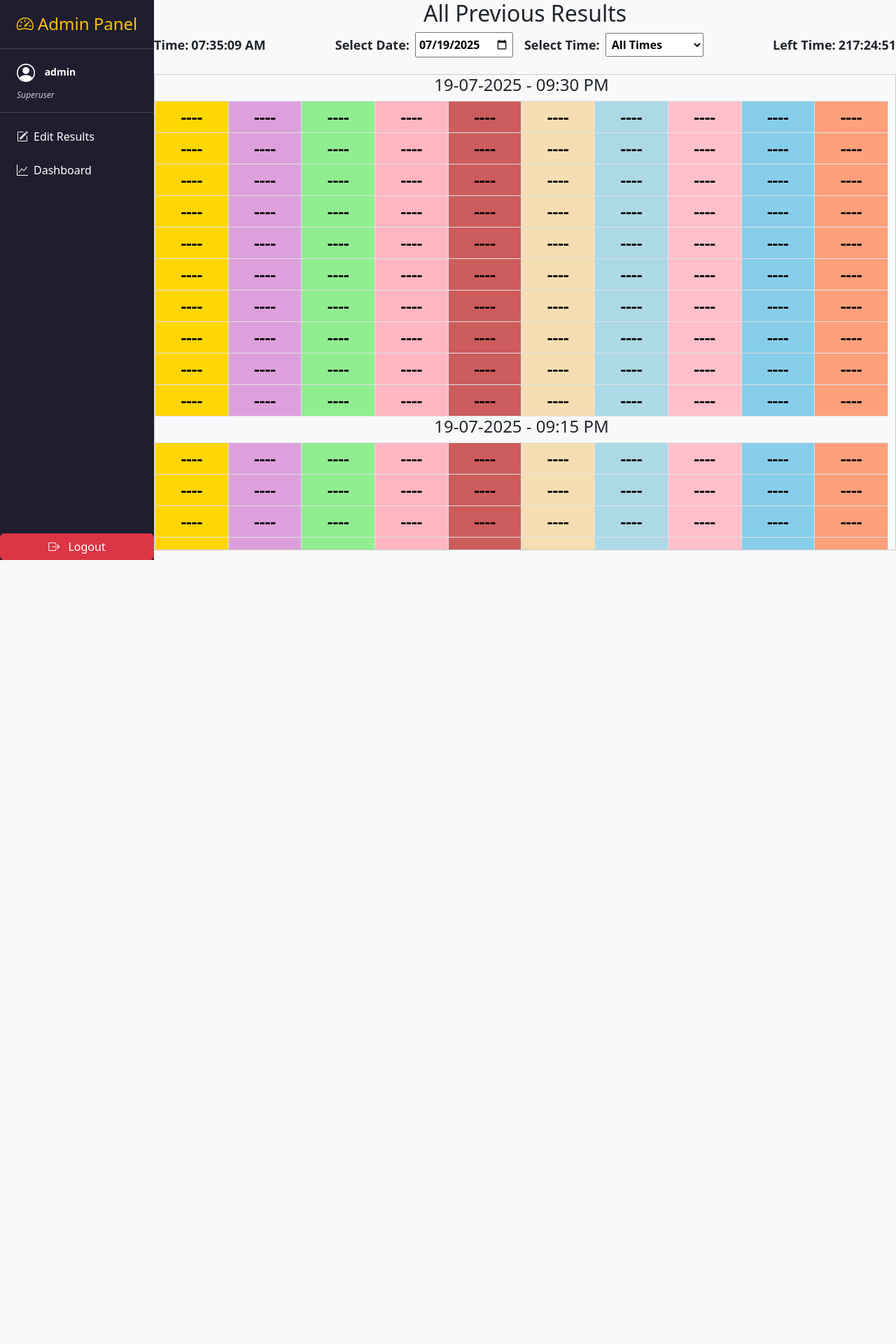
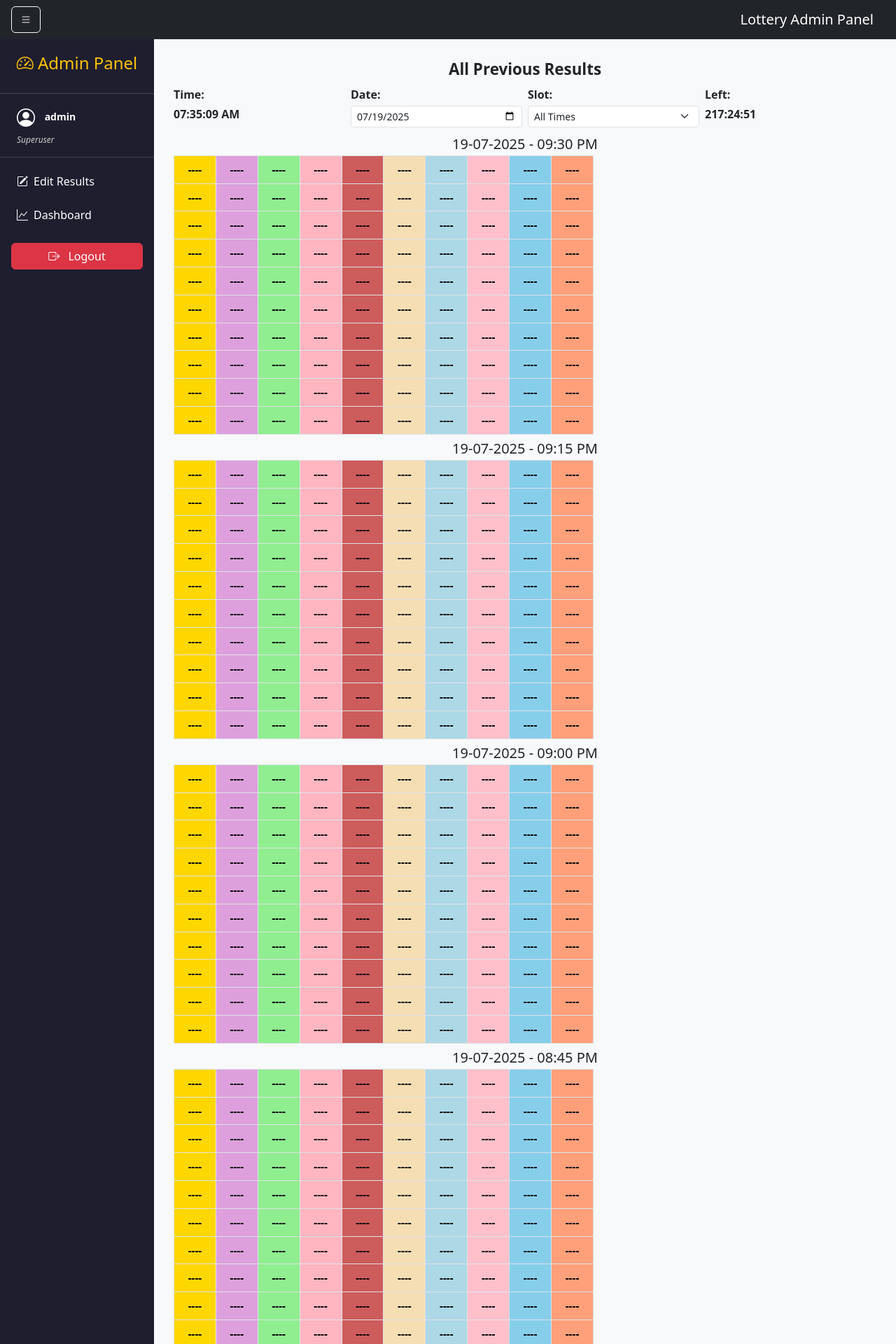
Before and after one commit to priyankaaurade1/lotteryproject1, a Django app: page /adminpanel in a window 1280 px wide. Shown: the top 1920 px of the page at 70% size. Before the commit the page ends 800 px from the top, so only its background shows below. Run offline with Django 5.2, Linux system fonts and the light colour scheme; a user stored in the database is signed in; data comes from the database, SQL or seed files in the repository; both versions use the stored data as it was after the commit.

Commit message:
resulthistory responsive,base.html mobile

```diff
--- a/lottery/templates/lottery/base_adminpanel.html
+++ b/lottery/templates/lottery/base_adminpanel.html
@@ -2,35 +2,35 @@
 <html>
 <head>
   <title>Lottery Admin Panel</title>
+  <meta name="viewport" content="width=device-width, initial-scale=1">
   <link href="https://cdn.jsdelivr.net/npm/bootstrap@5.3.3/dist/css/bootstrap.min.css" rel="stylesheet">
   <link href="https://cdn.jsdelivr.net/npm/bootstrap-icons@1.10.5/font/bootstrap-icons.css" rel="stylesheet">
   <style>
     body {
-      display: flex;
       margin: 0;
-      height: 100vh;
+      padding: 0;
     }
 
-    .sidebar {
-      min-width: 220px;
+    /* Sidebar desktop layout */
+    #sidebar {
+      width: 220px;
       background: #1e1e2f;
       color: white;
-      display: flex;
-      flex-direction: column;
-      justify-content: space-between;
+      min-height: 100vh;
+      transition: all 0.3s;
     }
 
-    .sidebar .top {
-      padding-top: 20px;
+    #sidebar.hide {
+      margin-left: -220px;
     }
 
-    .sidebar h4 {
+    #sidebar h4 {
       text-align: center;
-      margin-bottom: 20px;
+      padding: 20px 0;
       color: #ffc107;
     }
 
-    .sidebar a {
+    #sidebar a {
       color: white;
       display: block;
       padding: 12px 24px;
@@ -38,7 +38,7 @@
       transition: 0.3s;
     }
 
-    .sidebar a:hover {
+    #sidebar a:hover {
       background-color: #343a40;
     }
 
@@ -66,34 +66,37 @@
       font-style: italic;
     }
 
-    .logout-link {
-      color: #ff6b6b !important;
-      background-color: #2d2d44;
-      padding: 12px 24px;
-      text-align: center;
-      margin-top: auto;
-      border-top: 1px solid #444;
+    .main-content {
+      flex-grow: 1;
+      background-color: #f8f9fa;
+      padding: 20px;
+      min-height: 100vh;
     }
 
-    .logout-link:hover {
-      background-color: #c82333 !important;
-      color: white !important;
+    @media (max-width: 768px) {
+      #sidebar {
+        display: none;
       }
-
-    .main {
-      flex-grow: 1;
-      padding: 0px;
-      background-color: #f8f9fa;
     }
   </style>
 </head>
 <body>
-  <div class="sidebar">
-    <div class="top">
+  <!-- Top Navbar -->
+  <nav class="navbar navbar-dark bg-dark px-3">
+    <button class="btn btn-outline-light d-md-none" type="button" data-bs-toggle="offcanvas" data-bs-target="#mobileSidebar">
+      <i class="bi bi-list"></i>
+    </button>
+    <button class="btn btn-outline-light d-none d-md-inline" id="desktopSidebarToggle">
+      <i class="bi bi-list"></i>
+    </button>
+    <span class="navbar-brand ms-2">Lottery Admin Panel</span>
+  </nav>
+
+  <div class="d-flex">
+    <!-- Desktop Sidebar -->
+    <div id="sidebar" class="d-none d-md-block">
       <h4><i class="bi bi-speedometer2"></i> Admin Panel</h4>
-      <!-- Profile Display -->
       <div class="user-info">
-        <div>
         <i class="bi bi-person-circle profile-icon"></i>
         <span class="username">{{ request.user.username }}</span><br>
         <span class="role">
@@ -106,30 +109,69 @@
           {% endif %}
         </span>
       </div>
-      </div>
       <a href="{% url 'edit_results' %}"><i class="bi bi-pencil-square me-2"></i>Edit Results</a>
       <a href="{% url 'results_history' %}"><i class="bi bi-graph-up me-2"></i>Dashboard</a>
-    </div>
-    <!-- Logout at bottom -->
-    <form id="logoutForm" method="post" action="{% url 'logout' %}" class="text-center">
+      <form id="logoutForm" method="post" action="{% url 'logout' %}" class="mt-3 px-3">
         {% csrf_token %}
         <button type="submit" class="btn btn-danger w-100">
           <i class="bi bi-box-arrow-right me-2"></i> Logout
         </button>
       </form>
     </div>
-  <div class="main">
+
+    <!-- Main Content -->
+    <div class="main-content">
       {% block content %}
       {% endblock %}
     </div>
+  </div>
 
+  <!-- Mobile Offcanvas Sidebar -->
+  <div class="offcanvas offcanvas-start bg-dark text-white" tabindex="-1" id="mobileSidebar">
+    <div class="offcanvas-header">
+      <h5 class="offcanvas-title"><i class="bi bi-speedometer2"></i> Admin Panel</h5>
+      <button type="button" class="btn-close btn-close-white" data-bs-dismiss="offcanvas"></button>
+    </div>
+    <div class="offcanvas-body">
+      <div class="user-info">
+        <i class="bi bi-person-circle profile-icon"></i>
+        <span class="username">{{ request.user.username }}</span><br>
+        <span class="role">
+          {% if request.user.is_superuser %}
+            Superuser
+          {% elif request.user.is_staff %}
+            Staff
+          {% else %}
+            User
+          {% endif %}
+        </span>
+      </div>
+      <a href="{% url 'edit_results' %}" class="d-block py-2 px-3"> <i class="bi bi-pencil-square me-2"></i>Edit Results</a>
+      <a href="{% url 'results_history' %}" class="d-block py-2 px-3"><i class="bi bi-graph-up me-2"></i>Dashboard</a>
+      <form id="logoutFormMobile" method="post" action="{% url 'logout' %}" class="mt-3 px-3">
+        {% csrf_token %}
+        <button type="submit" class="btn btn-danger w-100">
+          <i class="bi bi-box-arrow-right me-2"></i> Logout
+        </button>
+      </form>
+    </div>
+  </div>
+
+  <script src="https://cdn.jsdelivr.net/npm/bootstrap@5.3.3/dist/js/bootstrap.bundle.min.js"></script>
   <script>
-document.getElementById('logoutForm').addEventListener('submit', function(e) {
+    // Desktop sidebar toggle
+    document.getElementById('desktopSidebarToggle').addEventListener('click', function() {
+      document.getElementById('sidebar').classList.toggle('hide');
+    });
+
+    // Logout confirmation
+    document.querySelectorAll('form').forEach(form => {
+      form.addEventListener('submit', function(e) {
         if (!confirm('Are you sure you want to logout?')) {
           e.preventDefault();
         }
       });
+    });
   </script>
-
 </body>
 </html>
--- a/lottery/templates/lottery/results_history.html
+++ b/lottery/templates/lottery/results_history.html
@@ -1,74 +1,113 @@
 {% extends 'lottery/base_adminpanel.html' %}
-
 {% block content %}
 <style>
-td {
-  padding: 4px;
+  body, html {
+    overflow-x: hidden;
+  }
+
+  .history-title {
     text-align: center;
     font-weight: bold;
-  font-size: x-large;
+    margin: 10px 0;
+    font-size: 1.4rem;
+    padding: 0 10px;
+    word-wrap: break-word;
   }
 
-.scrollable-container {
-  max-height: 85vh;
-  overflow-y: auto;
-  padding-right: 10px;
-  border: 1px solid #ccc;
-  margin-top: 10px;
+  @media (max-width: 768px) {
+    .history-title {
+      font-size: 1.2rem;
+      margin: 8px 0;
+      padding: 0 5px;
+    }
+  }
+
+  #historyForm {
+    font-weight: bold;
+    font-size: 1rem;
+    margin-bottom: 0.75rem;
+  }
+
+  @media (max-width: 768px) {
+    #historyForm {
+      font-size: 0.9rem;
+    }
+  }
+
+  .table-responsive {
+    width: 100%;
+    overflow-x: auto;
+    -webkit-overflow-scrolling: touch;
+    padding: 0;
+    margin: 0;
+  }
+
+  .table {
+    min-width: 600px;
+    width: max-content;
+  }
+
+  td {
+    padding: 6px;
+    text-align: center;
+    font-weight: bold;
+    font-size: 0.95rem;
+  }
+
+  @media (max-width: 768px) {
+    td {
+      font-size: 0.85rem;
+      padding: 4px;
+    }
   }
 </style>
-<style>
-.table>:not(caption)>*>* {
-    padding: 0.25rem 0.4rem !important;
-}
-</style>
-<h2 class="text-center">All Previous Results</h2>
-<form method="post" id="historyForm"
-      class="d-flex justify-content-between align-items-center flex-wrap gap-3 mb-4"
-      style="width: 100%; font-size: 18px; font-weight: bold;">
+<div class="container-fluid px-2">
+  <h2 class="history-title">All Previous Results</h2>
+
+  <form method="post" id="historyForm" class="row g-2">
     {% csrf_token %}
-  <div class="d-flex align-items-center">
-    Time: <span id="currentTime" class="ms-1">--:--:--</span>
+    <div class="col-12 col-md-3">
+      <label class="form-label mb-1">Time:</label>
+      <div class="d-flex align-items-center gap-2">
+        <span id="currentTime">--:--:--</span>
       </div>
-  <div class="d-flex flex-wrap align-items-center justify-content-center gap-3">
-    <div class="d-flex align-items-center gap-2">
-      <label class="mb-0">Select Date:</label>
-      <input type="date" name="date" value="{{ selected_date }}" class="autoSubmit"
-             style="font-weight: bold; font-size: 16px; width: 140px; padding: 4px;">
     </div>
-    <div class="d-flex align-items-center gap-2">
-      <label class="mb-0">Select Time:</label>
-      <select name="time" class="autoSubmit"
-              style="font-weight: bold; font-size: 16px; width: 140px; padding: 4px;">
+    <div class="col-12 col-md-3">
+      <label class="form-label mb-1">Date:</label>
+      <input type="date" name="date" value="{{ selected_date }}" class="autoSubmit form-control form-control-sm">
+    </div>
+    <div class="col-12 col-md-3">
+      <label class="form-label mb-1">Slot:</label>
+      <select name="time" class="autoSubmit form-select form-select-sm">
         <option {% if not selected_time or selected_time == "All Times" %}selected{% endif %}>All Times</option>
         {% for slot in time_slots %}
           <option value="{{ slot }}" {% if slot == selected_time %}selected{% endif %}>{{ slot }}</option>
         {% endfor %}
       </select>
     </div>
+    <div class="col-12 col-md-3">
+      <label class="form-label mb-1">Left:</label>
+      <div class="d-flex align-items-center gap-2">
+        <span id="nextDraw">--:--:--</span>
       </div>
-  <div class="d-flex align-items-center">
+    </div>
     <input type="hidden" id="nextDrawTime" value="{{ next_draw_time_str }}">
-    Left Time: <span id="nextDraw" class="ms-1">--:--:--</span>
-  </div>
   </form>
+
   {% if no_results %}
-  <div class="alert alert-warning text-center mt-3">
+    <div class="alert alert-warning text-center mt-2">
       No Record found
     </div>
   {% endif %}
 
-<div class="scrollable-container">
   {% for group in result_tables %}
-    <h5 class="text-center" style="font-size: 1.50rem;">
-      {{ group.date }} - {{ group.time_slot }}
-    </h5>
-
-    <table class="table table-bordered text-center" style="margin-bottom: 0rem;">
+    <h5 class="text-center mt-2 mb-1">{{ group.date }} - {{ group.time_slot }}</h5>
+    <div class="table-responsive">
+      <table class="table table-bordered text-center mb-0">
         {% for row in group.table %}
           <tr>
             {% for cell in row %}
-        <td style=" background-color:
+              <td style="background-color:
                 {% if forloop.counter0 == 0 %}#FFD700
                 {% elif forloop.counter0 == 1 %}#DDA0DD
                 {% elif forloop.counter0 == 2 %}#90EE90
@@ -90,13 +129,13 @@ td {
           </tr>
         {% endfor %}
       </table>
+    </div>
   {% endfor %}
 </div>
 <script>
 function updateTimes() {
   const now = new Date();
   const kolkataTime = new Date(now.toLocaleString("en-US", { timeZone: "Asia/Kolkata" }));
-
   const currentTimeElem = document.getElementById("currentTime");
   if (currentTimeElem) {
     const hours = kolkataTime.getHours();
@@ -104,19 +143,16 @@ function updateTimes() {
     const seconds = kolkataTime.getSeconds();
     const hour12 = hours % 12 || 12;
     const ampm = hours >= 12 ? "PM" : "AM";
-    currentTimeElem.textContent =
-      `${String(hour12).padStart(2, '0')}:${String(minutes).padStart(2, '0')}:${String(seconds).padStart(2, '0')} ${ampm}`;
+    currentTimeElem.textContent = `${String(hour12).padStart(2, '0')}:${String(minutes).padStart(2, '0')}:${String(seconds).padStart(2, '0')} ${ampm}`;
   }
 
   const nextDrawInput = document.getElementById("nextDrawTime");
   const nextDrawElem = document.getElementById("nextDraw");
-
   if (!nextDrawInput || !nextDrawElem) return;
 
   let nextDraw = new Date(nextDrawInput.value);
   let diff = nextDraw - kolkataTime;
 
-  // If nextDraw time already passed (e.g. after 9:30 PM), set countdown to next day 9:00 AM
   if (diff <= 0) {
     const tomorrow9am = new Date(kolkataTime);
     tomorrow9am.setDate(tomorrow9am.getDate() + 1);
@@ -139,6 +175,7 @@ function updateTimes() {
 setInterval(updateTimes, 1000);
 updateTimes();
 </script>
+
 <script>
 document.querySelectorAll(".autoSubmit").forEach(el => {
   el.addEventListener("change", () => {
@@ -146,6 +183,7 @@ updateTimes();
   });
 });
 </script>
+
 <script>
 document.addEventListener('DOMContentLoaded', function () {
   let nextDrawTimeStr = document.getElementById('nextDrawTime')?.value;
@@ -154,16 +192,12 @@ document.addEventListener('DOMContentLoaded', function () {
     try {
       const response = await fetch("{% url 'next_draw_time_api' %}");
       const data = await response.json();
-
       if (!data.next_draw_time_str) return;
 
       if (data.next_draw_time_str !== nextDrawTimeStr) {
-        // New postponed time detected! Reload to reflect new countdown
         location.reload();
         return;
       }
-
-      // Otherwise just update countdown
       updateCountdownDisplay(data.total_seconds);
     } catch (error) {
       console.error('Error polling next draw time:', error);
@@ -189,5 +223,4 @@ document.addEventListener('DOMContentLoaded', function () {
   pollNextDrawTime();
 });
 </script>
-
 {% endblock %}
```
Also changed, not shown: lottery/templates/index.html (+19 -7 lines), db.sqlite3. Lines whose indentation alone changed are shown as unchanged.
